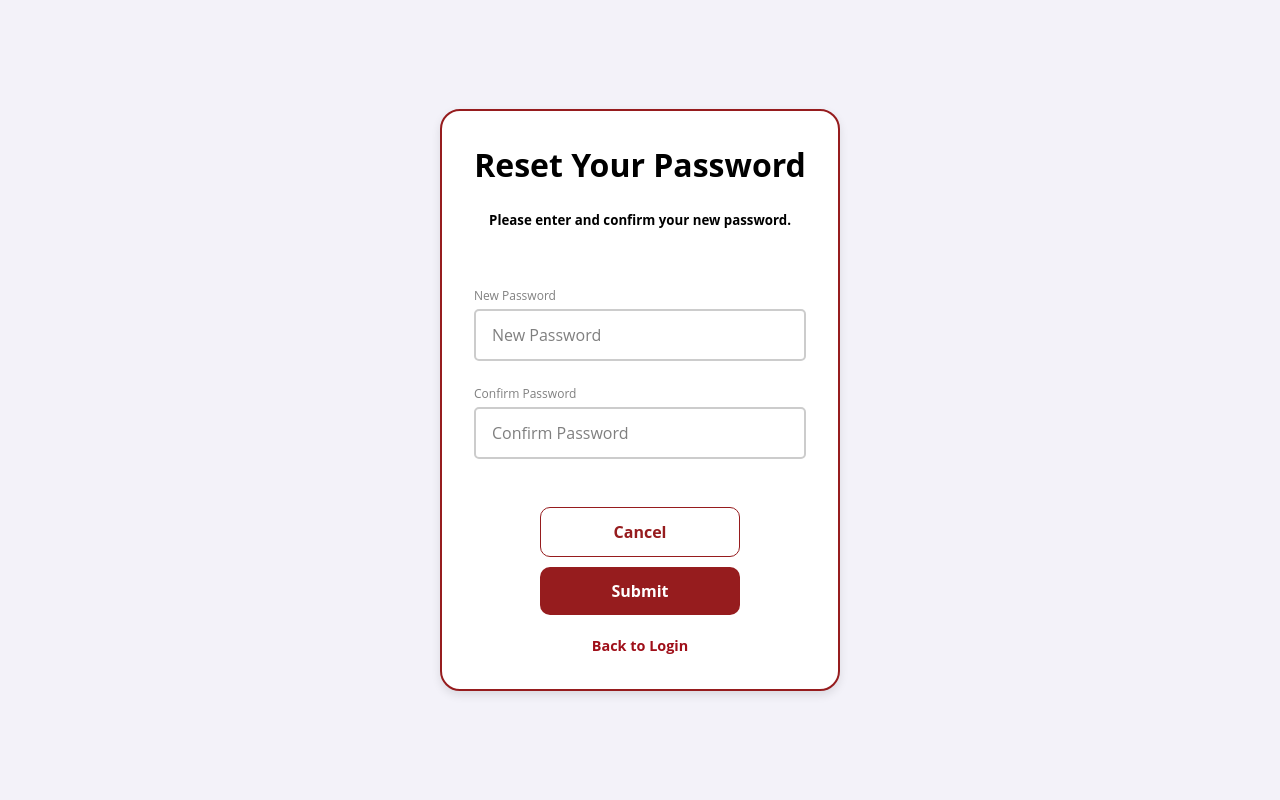
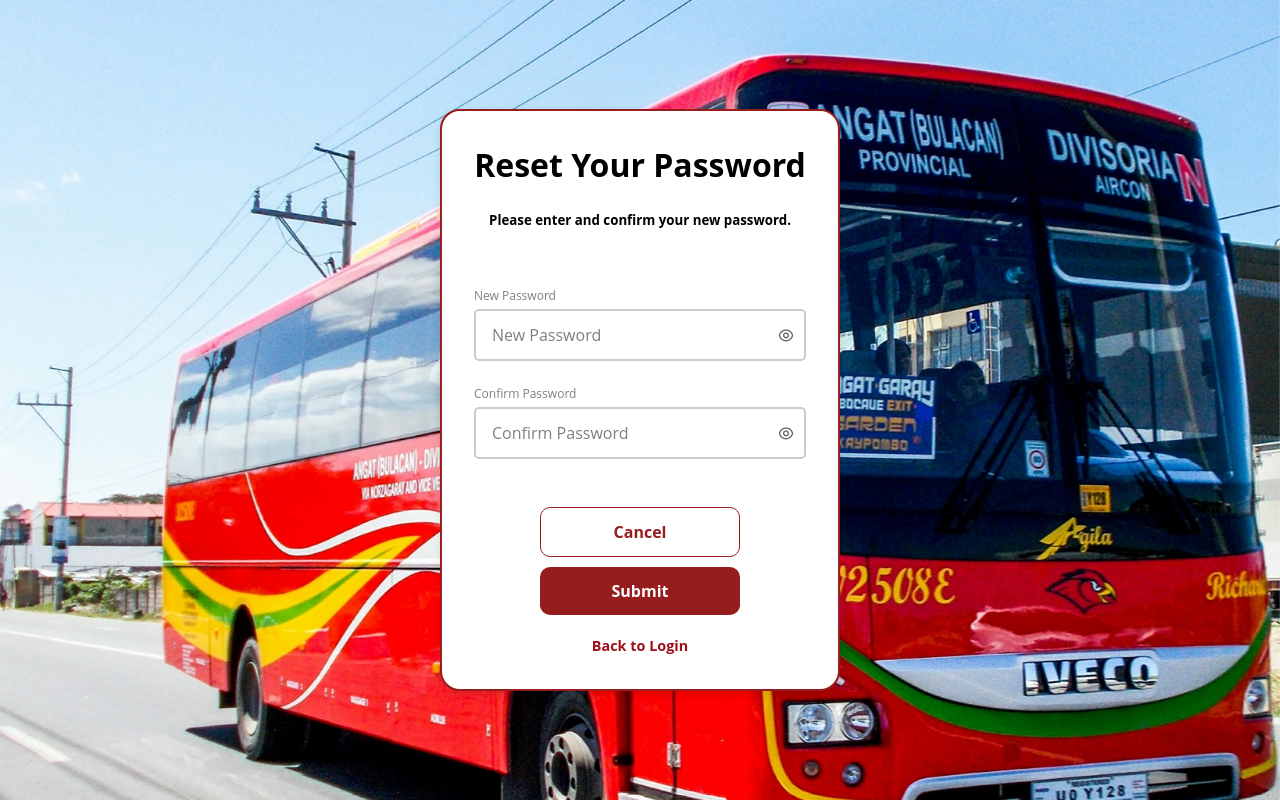
Before and after one commit to Carts1024/Auth.Agila-Bus-Corp, a Next.js app in the folder client/: page /authentication/new-password in a window 1280 px wide. Built offline with nearby package versions, Linux system fonts and the light colour scheme.

Commit message:
fixed UI and Build Errors

```diff
--- a/client/app/authentication/login/LoginForm.tsx
+++ b/client/app/authentication/login/LoginForm.tsx
@@ -4,6 +4,7 @@
 import Link from "next/link";
 import { useState } from "react";
 import styles from "./login.module.css";
+import '@/app/globals.css'
 
 interface LoginFormProps {
   formData: {
--- a/client/app/authentication/login/login.module.css
+++ b/client/app/authentication/login/login.module.css
@@ -1,70 +1,5 @@
-body {
-  position: relative;
-  overflow: hidden;
-  background-color: #000;
-}
 
-/* First image (buswallpaper.jpg) */
-body::before {
-  content: "";
-  position: fixed;
-  top: 0;
-  left: 0;
-  width: 100vw;
-  height: 100vh;
-  background: url('/assets/images/buswallpaper.jpg') no-repeat 0% 50%;
-  background-size: 125%;
-  animation: pan-bg 60s linear infinite, fade-bg 16s linear infinite;
-  z-index: 0;
-  pointer-events: none;
-  opacity: 1;
-}
 
-/* Second image (buswallpaper2.jpg) */
-body::after {
-  content: "";
-  position: fixed;
-  top: 0;
-  left: 0;
-  width: 100vw;
-  height: 100vh;
-  background: url('/assets/images/buswallpaper2.jpg') no-repeat 0% 50%;
-  background-size: 125%;
-  animation: pan-bg 60s linear infinite, fade-bg-alt 16s linear infinite;
-  z-index: 0;
-  pointer-events: none;
-  opacity: 0;
-}
-
-/* Pan animation for both */
-@keyframes pan-bg {
-  0% {
-    background-position: 0% 50%;
-  }
-  100% {
-    background-position: 100% 50%;
-  }
-}
-
-/* Fade out for ::before */
-@keyframes fade-bg {
-  0%, 45% {
-    opacity: 1;
-  }
-  55%, 100% {
-    opacity: 0;
-  }
-}
-
-/* Fade in for ::after */
-@keyframes fade-bg-alt {
-  0%, 45% {
-    opacity: 0;
-  }
-  55%, 100% {
-    opacity: 1;
-  }
-}
 
 .container {
   position: relative;
--- a/client/app/authentication/login/page.tsx
+++ b/client/app/authentication/login/page.tsx
@@ -6,6 +6,7 @@ import { useRouter } from "next/navigation";
 import LoginForm from "./LoginForm";
 import { useEffect } from "react";
 import { logout } from "@/app/utils/logout";
+import '@/app/globals.css'
 
 export default function LoginPage() {
   const router = useRouter();
--- a/client/app/authentication/new-password/NewPassword.module.css
+++ b/client/app/authentication/new-password/NewPassword.module.css
@@ -2,9 +2,13 @@
   display: flex;
   justify-content: center;
   align-items: center;
-  min-height: 100vh;
+  height: 100vh;
+  width: 100vw;
   font-family: Arial, sans-serif;
   background-color: #f3f2f9;
+  margin: 0;
+  padding: 0;
+  box-sizing: border-box;
 }
 
 .resetContainer {
@@ -150,3 +154,35 @@
   width: 100%;
   margin-bottom: 1.5rem;
 }
+
+.passwordWrapper {
+  position: relative;
+  width: 100%;
+  margin-bottom: 1.5rem; /* Move margin from input to wrapper */
+}
+
+.passwordWrapper .input {
+  width: 100%;
+  padding-right: 2.5rem; /* Make space for the eye button */
+  margin-bottom: 0; /* Remove margin from input since wrapper has it */
+}
+
+.eyeButton {
+  position: absolute;
+  right: 0.75rem;
+  top: 50%;
+  transform: translateY(-50%);
+  background: none; /* Changed from green to transparent */
+  border: none;
+  cursor: pointer;
+  padding: 0;
+  display: flex;
+  align-items: center;
+  justify-content: center;
+  font-size: 1rem;
+  color: #666;
+}
+
+.eyeButton:hover {
+  color: #961C1E;
+}
--- a/client/app/authentication/new-password/page.tsx
+++ b/client/app/authentication/new-password/page.tsx
@@ -1,9 +1,10 @@
 'use client';
 
-import React, { Suspense } from 'react';
+import React, { Suspense, useState } from 'react';
 import styles from './NewPassword.module.css';
 import { useRouter, useSearchParams } from 'next/navigation';
 import { useNewPasswordLogic } from './NewPasswordLogic';
+import '@/app/globals.css'
 
 function NewPasswordForm() {
   const {
@@ -16,6 +17,13 @@ function NewPasswordForm() {
     apiError,
     passwordError,
   } = useNewPasswordLogic();
+
+
+
+  // Add states for password visibility
+  const [showNewPassword, setShowNewPassword] = useState(false);
+  const [showConfirmPassword, setShowConfirmPassword] = useState(false);
+
 
   const router = useRouter();
   const searchParams = useSearchParams();
@@ -38,25 +46,48 @@ function NewPasswordForm() {
           <label htmlFor="newPassword" className={styles.label}>
             New Password
           </label>
+          <div className={styles.passwordWrapper}>
             <input
               id="newPassword"
-            type="password"
+              type={showNewPassword ? "text" : "password"}
               placeholder="New Password"
               className={styles.input}
               value={newPassword}
               onChange={e => setNewPassword(e.target.value)}
+              style={{ paddingRight: "2.5rem" }}
             />
+            <button
+              type="button"
+              onClick={() => setShowNewPassword((prev) => !prev)}
+              className={styles.eyeButton}
+              aria-label={showNewPassword ? "Hide password" : "Show password"}
+            >
+              {showNewPassword ? <i className="ri-eye-off-line"></i> : <i className="ri-eye-line"></i>}
+            </button>
+          </div>
+
           <label htmlFor="confirmPassword" className={styles.label}>
             Confirm Password
           </label>
+          <div className={styles.passwordWrapper}>
             <input
               id="confirmPassword"
-            type="password"
+              type={showConfirmPassword ? "text" : "password"}
               placeholder="Confirm Password"
               className={styles.input}
               value={confirmPassword}
               onChange={e => setConfirmPassword(e.target.value)}
+              style={{ paddingRight: "2.5rem" }}
             />
+            <button
+              type="button"
+              onClick={() => setShowConfirmPassword((prev) => !prev)}
+              className={styles.eyeButton}
+              aria-label={showConfirmPassword ? "Hide password" : "Show password"}
+            >
+              {showConfirmPassword ? <i className="ri-eye-off-line"></i> : <i className="ri-eye-line"></i>}
+            </button>
+          </div>
 
           {showError && (
             <p className={styles.errorText}>Passwords do not match.</p>
--- a/client/app/authentication/reset-password/page.tsx
+++ b/client/app/authentication/reset-password/page.tsx
@@ -6,6 +6,7 @@ import styles from './resetpassword.module.css';
 import Button from '@/components/ui/button';
 import Link from 'next/link';
 import { useRouter } from 'next/navigation';
+import '@/app/globals.css'
 
 const ResetPassword = () => {
   const [email, setEmail] = useState('');
--- a/client/app/authentication/reset-password/resetpassword.module.css
+++ b/client/app/authentication/reset-password/resetpassword.module.css
@@ -2,9 +2,13 @@
   display: flex;
   justify-content: center;
   align-items: center;
-    min-height: 100vh; /* Full viewport height */
+  height: 100vh;
+  width: 100vw;
   font-family: Arial, sans-serif;
   background-color: #f3f2f9;
+  margin: 0;
+  padding: 0;
+  box-sizing: border-box;
 }
 
   .resetContainer {
--- a/client/app/authentication/security-questions/SecurityQuestions.module.css
+++ b/client/app/authentication/security-questions/SecurityQuestions.module.css
@@ -2,9 +2,13 @@
   display: flex;
   justify-content: center;
   align-items: center;
-  min-height: 100vh;
+  height: 100vh;
+  width: 100vw;
   font-family: Arial, sans-serif;
   background-color: #f3f2f9;
+  margin: 0;
+  padding: 0;
+  box-sizing: border-box;
 }
 
 /* add vertical margin so the container “floats” with space above/below */
--- a/client/app/authentication/security-questions/page.tsx
+++ b/client/app/authentication/security-questions/page.tsx
@@ -4,6 +4,7 @@ import { useRouter } from 'next/navigation';
 import styles from './SecurityQuestions.module.css';
 import { useSecurityQuestionsLogic } from './SecurityQuestionsLogic';
 import React, { Suspense } from 'react';
+import '@/app/globals.css'
 
 function SecurityQuestionsForm() {
   const router = useRouter();
--- a/client/app/globals.css
+++ b/client/app/globals.css
@@ -30,3 +30,66 @@ body {
   display: flex;
   background-color: #F3F2F9;
 }
+
+
+/* First image (buswallpaper.jpg) */
+body::before {
+  content: "";
+  position: fixed;
+  top: 0;
+  left: 0;
+  width: 100vw;
+  height: 100vh;
+  background: url('/assets/images/buswallpaper.jpg') no-repeat 0% 50%;
+  background-size: 125%;
+  animation: pan-bg 60s linear infinite, fade-bg 16s linear infinite;
+  z-index: 0;
+  pointer-events: none;
+  opacity: 1;
+}
+
+/* Second image (buswallpaper2.jpg) */
+body::after {
+  content: "";
+  position: fixed;
+  top: 0;
+  left: 0;
+  width: 100vw;
+  height: 100vh;
+  background: url('/assets/images/buswallpaper2.jpg') no-repeat 0% 50%;
+  background-size: 125%;
+  animation: pan-bg 60s linear infinite, fade-bg-alt 16s linear infinite;
+  z-index: 0;
+  pointer-events: none;
+  opacity: 0;
+}
+
+/* Pan animation for both */
+@keyframes pan-bg {
+  0% {
+    background-position: 0% 50%;
+  }
+  100% {
+    background-position: 100% 50%;
+  }
+}
+
+/* Fade out for ::before */
+@keyframes fade-bg {
+  0%, 45% {
+    opacity: 1;
+  }
+  55%, 100% {
+    opacity: 0;
+  }
+}
+
+/* Fade in for ::after */
+@keyframes fade-bg-alt {
+  0%, 45% {
+    opacity: 0;
+  }
+  55%, 100% {
+    opacity: 1;
+  }
+}
```
Lines whose indentation alone changed are shown as unchanged.
